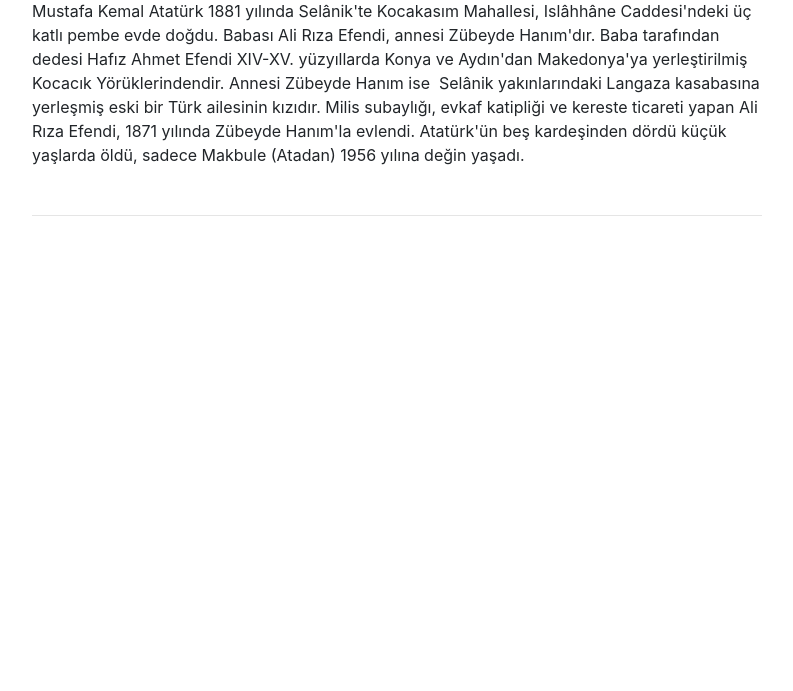
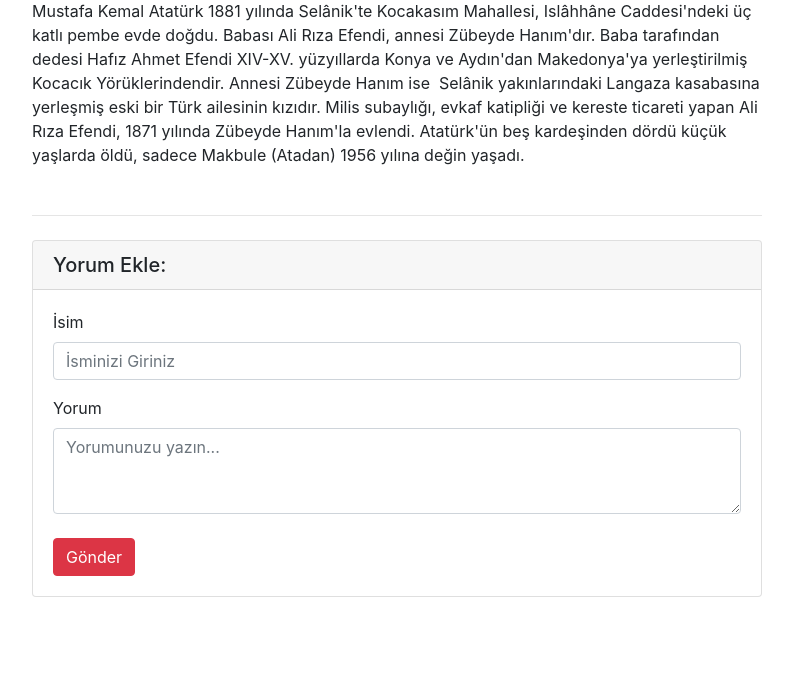
Before and after one commit to aysflucode/django.blog, a Django app: page /articles/article/23 in a window 1280 px wide. Shown: the part 1137-1828 px from the top of the page, without its empty margins (53-846 px from the left). Before the commit the page ends 1353 px from the top, so only its background shows below. Run offline with Django 5.2, Linux system fonts and the light colour scheme; data comes from the database, SQL or seed files in the repository; both versions use the stored data as it was after the commit; some libraries are stand-ins or nearby versions.

Commit message:
comment modeli oluşturma ve commentform

```diff
--- a/article/admin.py
+++ b/article/admin.py
@@ -1,7 +1,10 @@
 from django.contrib import admin
 
-from .models import Article
+from .models import Article, Comment
 # Register your models here.
+
+admin.site.register(Comment)
+
 
 @admin.register(Article)
 class ArticleAdmin(admin.ModelAdmin):
--- a/article/models.py
+++ b/article/models.py
@@ -11,3 +11,11 @@ class Article(models.Model):
     article_image = models.ImageField(blank= True, null=True, verbose_name="Makaleye Fotoğraf Ekleyin")
     def __str__(self):
         return self.title
+
+class Comment(models.Model):
+    article = models.ForeignKey(Article, on_delete= models.CASCADE, verbose_name="Makale", related_name="comments")
+    comment_author = models.CharField(max_length=50, verbose_name="İsim")
+    comment_content = models.CharField(max_length=200, verbose_name="Yorum")
+    comment_date = models.DateTimeField(auto_now_add= True)
+    def __str__(self):
+        return self.comment_content
--- a/article/urls.py
+++ b/article/urls.py
@@ -11,4 +11,5 @@ urlpatterns = [
     path('update/<int:id>', views.updateArticle, name="update"),
     path('delete/<int:id>', views.deleteArticle, name="delete"),
     path('', views.articles, name="articles"),
+    path('comment/<int:id>', views.addcomment, name="comment"),
 ]
--- a/article/views.py
+++ b/article/views.py
@@ -72,3 +72,6 @@ def deleteArticle(request,id):
 
     messages.success(request, "Makale Başarıyla Silindi")
     return redirect("article:dashboard")
+
+def addcomment(request,id):
+    pass
--- a/templates/detail.html
+++ b/templates/detail.html
@@ -8,11 +8,11 @@
                     <article>
                         <!-- Post header-->
                         <header class="mb-4">
-                            <!-- Post title-->
+                        <!-- Post title-->
                             <h1 class="fw-bolder mb-1">{{article.title}}</h1>
-                            <!-- Post meta content-->
+                        <!-- Post meta content-->
                             <div class="text-muted fst-italic mb-2">Yazar: {{article.author}}</div>
-                            <!-- Post categories-->
+                        <!-- Post categories-->
                             <hr>
                             <div class="text-muted fst-italic mb-2">{{article.created_date}}</div>
                             <hr>
@@ -33,7 +33,25 @@
                         <hr>
                     </article>
 
+
+                        <!-- Comments section-->
+                        <div class="card my-4">
+                            <h5 class="card-header">Yorum Ekle:</h5>
+                            <div class="card-body">
+                                <form method="post" action="{% url 'article:comment' article.id %}" >
+                                    {% csrf_token %}
+                                    <div class="form-group">
+                                        <label for="formGroupExampleInput">İsim</label>
+                                        <input type="text" class="form-control" id="formGroupExampleInput" placeholder="İsminizi Giriniz">
+                                    </div>
+                                    <div class="form-group">
+                                        <label for="formGroupExampleInput">Yorum</label>
+                                        <textarea class="form-control" rows="3" placeholder="Yorumunuzu yazın..." required></textarea>
+                                    </div>
+                                    <button type="submit" class="btn btn-danger mt-2">Gönder</button>
+                                </form>
+                            </div>
+                        </div>
                 </div>
 
-
 {% endblock body %}
```
Also changed, not shown: article/migrations/0003_alter_article_article_image_comment.py (added), db.sqlite3.
